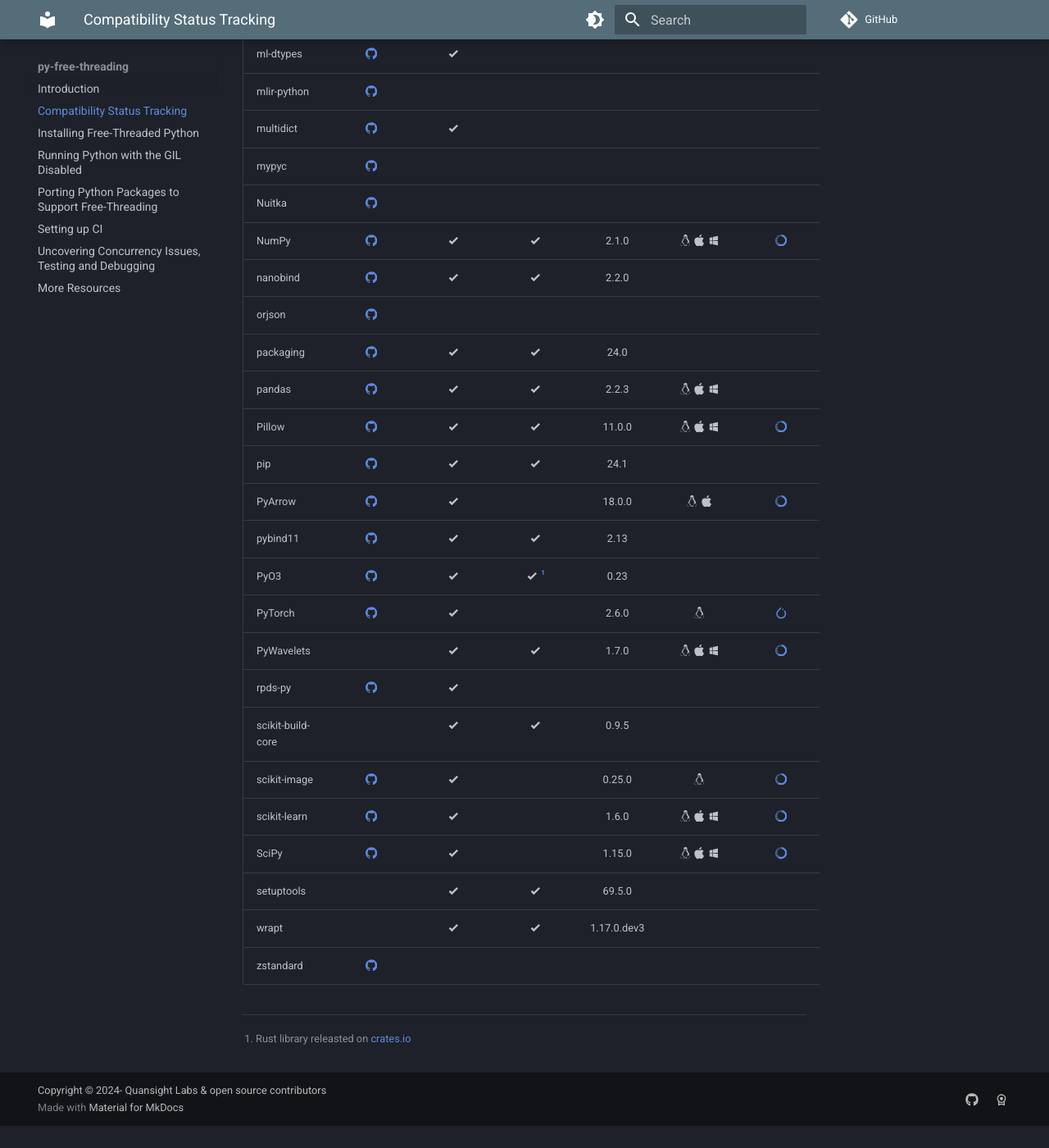
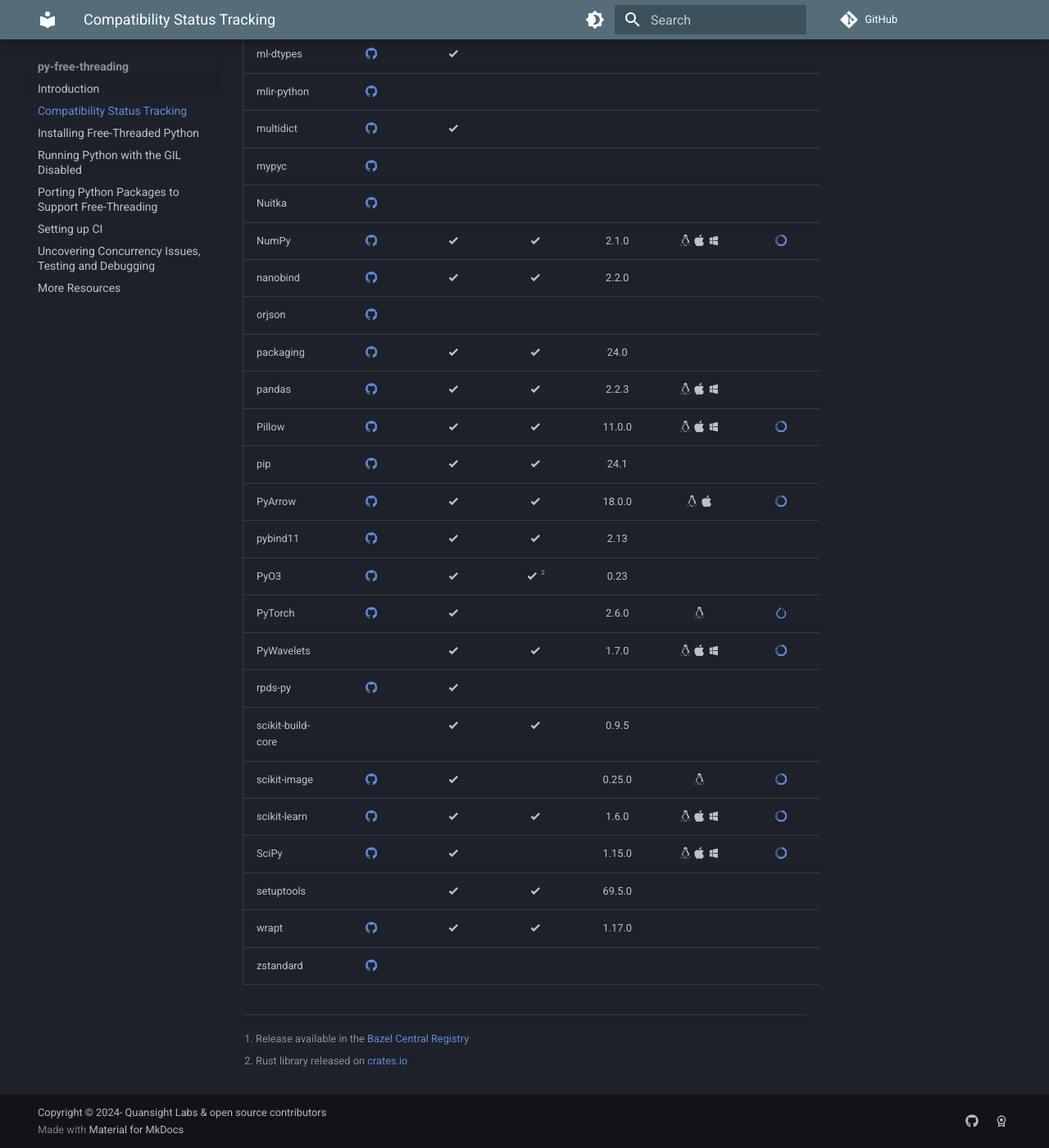
Before and after one commit to Quansight-Labs/free-threaded-compatibility, an MkDocs documentation site: the page built from docs/tracking.md, in a window 1280 px wide and 1400 px high, scrolled down 1581 px. Shown: the whole window at 82% size. Built offline with MkDocs 1.6.1 and Material for MkDocs 9.7.7, drawn with Linux system fonts in a browser that asks for light colours; comment, search, counter and statistics services are not loaded; before the commit the page ends 2954 px from its top, so only the background shows below that.

Commit message:
tracker update: scikit-learn, bazel, pyarrow, maturin releases (#120)

```diff
--- a/docs/tracking.md
+++ b/docs/tracking.md
@@ -62,18 +62,20 @@
 | pandas               |     [:simple-github:](https://github.com/pandas-dev/pandas/issues/59057)     | :material-check-bold: |   :material-check-bold:    |           2.2.3            | :simple-linux: :simple-apple: :material-microsoft-windows: |                                                                                          |
 | Pillow               |    [:simple-github:](https://github.com/python-pillow/Pillow/issues/8199)    | :material-check-bold: |   :material-check-bold:    |           11.0.0           | :simple-linux: :simple-apple: :material-microsoft-windows: |    [:simple-anaconda:](https://anaconda.org/scientific-python-nightly-wheels/pillow/)    |
 | pip                  |         [:simple-github:](https://github.com/pypa/pip/issues/12634)          | :material-check-bold: |   :material-check-bold:    |            24.1            |                                                            |                                                                                          |
-| PyArrow              |       [:simple-github:](https://github.com/apache/arrow/issues/43536)        | :material-check-bold: |                            |           18.0.0           |               :simple-linux: :simple-apple:                |   [:simple-anaconda:](https://anaconda.org/scientific-python-nightly-wheels/pyarrow/)    |
+| PyArrow              |       [:simple-github:](https://github.com/apache/arrow/issues/43536)        | :material-check-bold: |   :material-check-bold:    |           18.0.0           |               :simple-linux: :simple-apple:                |   [:simple-anaconda:](https://anaconda.org/scientific-python-nightly-wheels/pyarrow/)    |
 | pybind11             |      [:simple-github:](https://github.com/pybind/pybind11/issues/5112)       | :material-check-bold: |   :material-check-bold:    |            2.13            |                                                            |                                                                                          |
-| PyO3                 |         [:simple-github:](https://github.com/PyO3/pyo3/issues/4265)          | :material-check-bold: | :material-check-bold: [^1] |            0.23            |                                                            |                                                                                          |
+| PyO3                 |         [:simple-github:](https://github.com/PyO3/pyo3/issues/4265)          | :material-check-bold: | :material-check-bold: [^2] |            0.23            |                                                            |                                                                                          |
 | PyTorch              |     [:simple-github:](https://github.com/pytorch/pytorch/issues/130249)      | :material-check-bold: |                            |           2.6.0            |                       :simple-linux:                       |        [:simple-pytorch:](https://pytorch.org/get-started/locally/#start-locally)        |
 | PyWavelets           |                                                                              | :material-check-bold: |   :material-check-bold:    |           1.7.0            | :simple-linux: :simple-apple: :material-microsoft-windows: |  [:simple-anaconda:](https://anaconda.org/scientific-python-nightly-wheels/pywavelets/)  |
 | rpds-py              |        [:simple-github:](https://github.com/crate-py/rpds/issues/101)        | :material-check-bold: |                            |                            |                                                            |                                                                                          |
 | scikit-build-core    |                                                                              | :material-check-bold: |   :material-check-bold:    |           0.9.5            |                                                            |                                                                                          |
 | scikit-image         | [:simple-github:](https://github.com/scikit-image/scikit-image/issues/7464)  | :material-check-bold: |                            |           0.25.0           |                       :simple-linux:                       | [:simple-anaconda:](https://anaconda.org/scientific-python-nightly-wheels/scikit-image/) |
-| scikit-learn         | [:simple-github:](https://github.com/scikit-learn/scikit-learn/issues/28978) | :material-check-bold: |                            |           1.6.0            | :simple-linux: :simple-apple: :material-microsoft-windows: | [:simple-anaconda:](https://anaconda.org/scientific-python-nightly-wheels/scikit-learn/) |
+| scikit-learn         | [:simple-github:](https://github.com/scikit-learn/scikit-learn/issues/28978) | :material-check-bold: |   :material-check-bold:    |           1.6.0            | :simple-linux: :simple-apple: :material-microsoft-windows: | [:simple-anaconda:](https://anaconda.org/scientific-python-nightly-wheels/scikit-learn/) |
 | SciPy                |        [:simple-github:](https://github.com/scipy/scipy/issues/20669)        | :material-check-bold: |                            |           1.15.0           | :simple-linux: :simple-apple: :material-microsoft-windows: |    [:simple-anaconda:](https://anaconda.org/scientific-python-nightly-wheels/scipy/)     |
 | setuptools           |                                                                              | :material-check-bold: |   :material-check-bold:    |           69.5.0           |                                                            |                                                                                          |
-| wrapt                |                                                                              | :material-check-bold: |   :material-check-bold:    |        1.17.0.dev3         |                                                            |                                                                                          |
+| wrapt                |     [:simple-github:](https://github.com/GrahamDumpleton/wrapt/pull/269)     | :material-check-bold: |   :material-check-bold:    |           1.17.0           |                                                            |                                                                                          |
 | zstandard            |  [:simple-github:](https://github.com/indygreg/python-zstandard/issues/231)  |                       |                            |                            |                                                            |                                                                                          |
 
-[^1]: Rust library releasted on [crates.io](https://crates.io/crates/pyo3)
+[^1]: Release available in the [Bazel Central Registry](https://registry.bazel.build)
+
+[^2]: Rust library released on [crates.io](https://crates.io/crates/pyo3)
```
Also changed, not shown: other parts of docs/tracking.md (+4 -4 lines).
